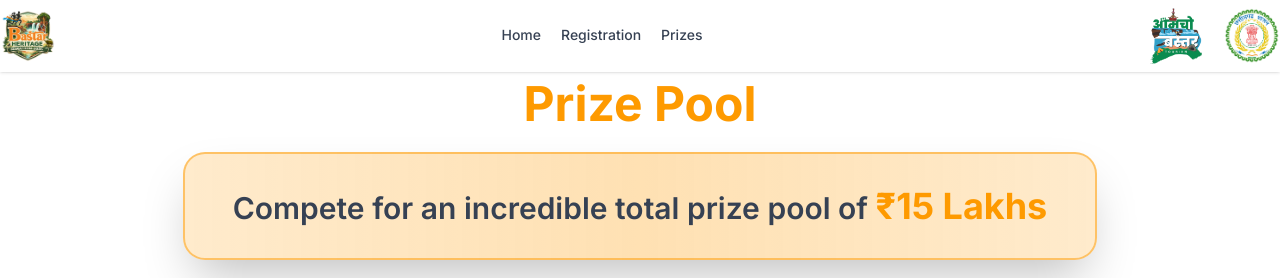
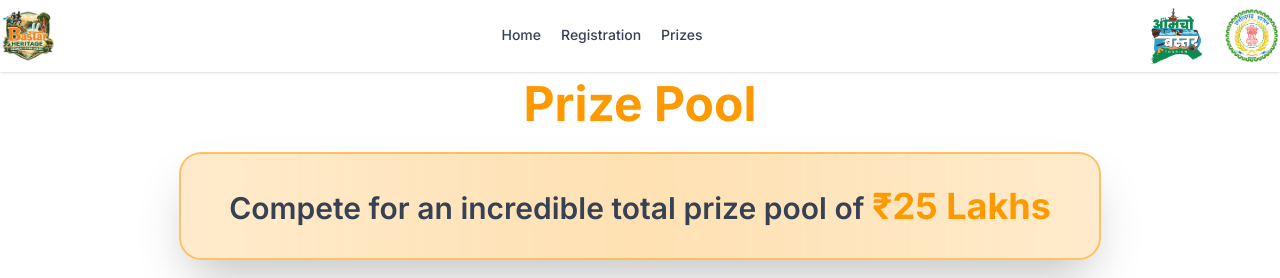
Before and after one commit to suraj7974/bastar-marathon, a Next.js app: page /prizes in a window 1280 px wide. Shown: the top 278 px of the page. Built offline with nearby package versions, Linux system fonts and the light colour scheme.

Commit message:
[feat]: newvideo

```diff
--- a/app/(home)/_components/hero-section.tsx
+++ b/app/(home)/_components/hero-section.tsx
@@ -55,7 +55,7 @@ export default function HeroSection() {
           poster="/images/landingpage.jpeg"
           className="absolute inset-0 w-full"
         >
-          <source src="/videos/herosection.mp4" type="video/mp4" />
+          <source src="/videos/newvideo.mp4" type="video/mp4" />
         </video>
       </div>
 
--- a/app/(home)/prizes/page.tsx
+++ b/app/(home)/prizes/page.tsx
@@ -164,7 +164,7 @@ const Prices = () => {
               <p className="text-3xl text-gray-700 font-semibold text-center">
                 Compete for an incredible total prize pool of{" "}
                 <span className="text-primary font-bold text-4xl block md:inline mt-2 md:mt-0">
-                  ₹15 Lakhs
+                  ₹25 Lakhs
                 </span>
               </p>
             </div>
```
